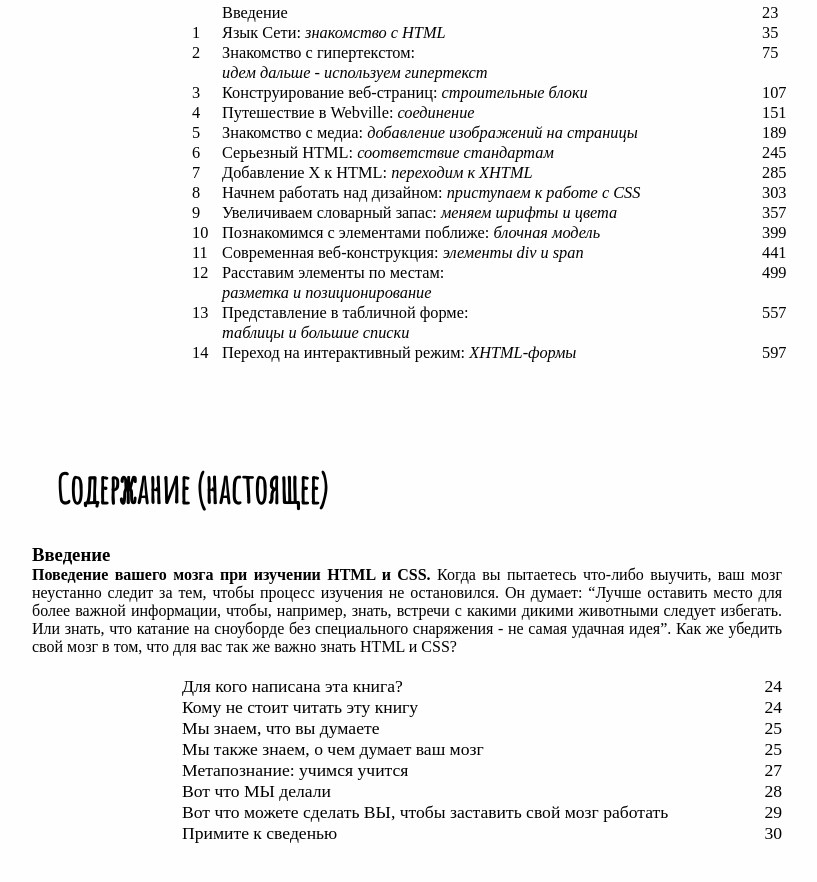
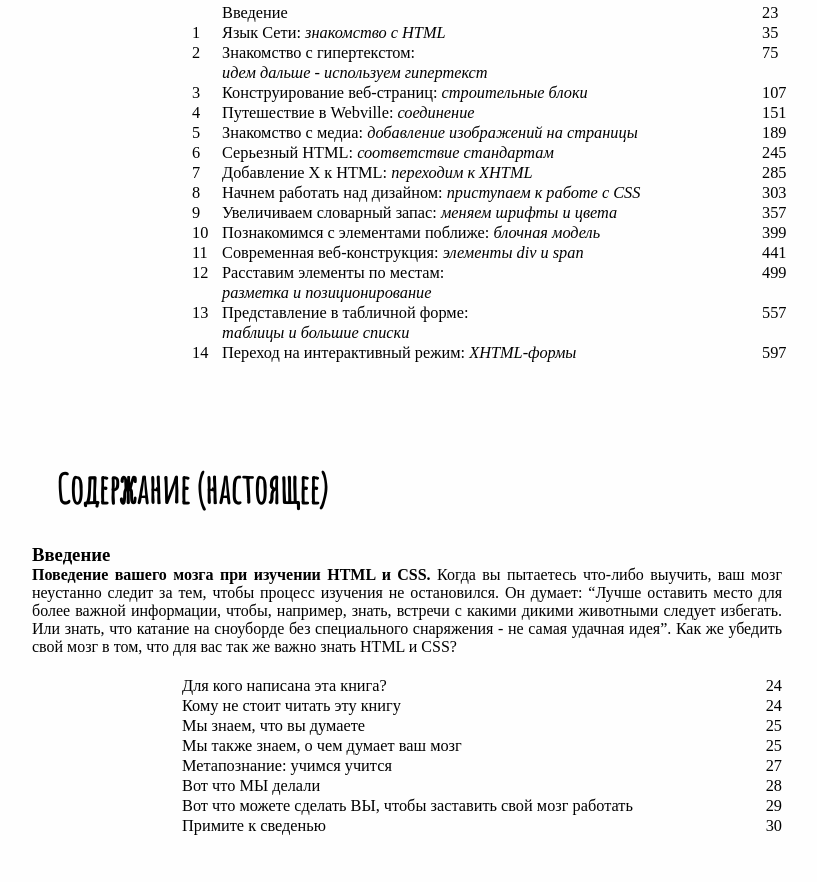
Before and after one commit to r1z3rISGOD/css-epam-task, a website: page index.html in a window 1280 px wide. Shown: the part 912-1794 px from the top of the page, without its empty margins (448-1265 px from the left). Drawn offline with Linux system fonts and the light colour scheme; files that its build step writes are made by us from their sources.

Commit message:
Made changes in tags

```diff
--- a/index.css
+++ b/index.css
@@ -244,7 +244,7 @@ body {
         margin: 0;
     }
 
-    .list-content * {
+    .list-content__item, .list-content__item--bold {
         font-size: calc(0.3rem + 0.9vw);
         white-space: nowrap;
     }
@@ -270,12 +270,6 @@ body {
         max-width: 600px;
         min-width: 350px;
         justify-content: space-between;
-    }
-
-    .second-container * {
-        font-size: calc(0.3rem + 1vw);
-        white-space: nowrap;
-        padding: 0;
     }
 
     .description-block {
```
